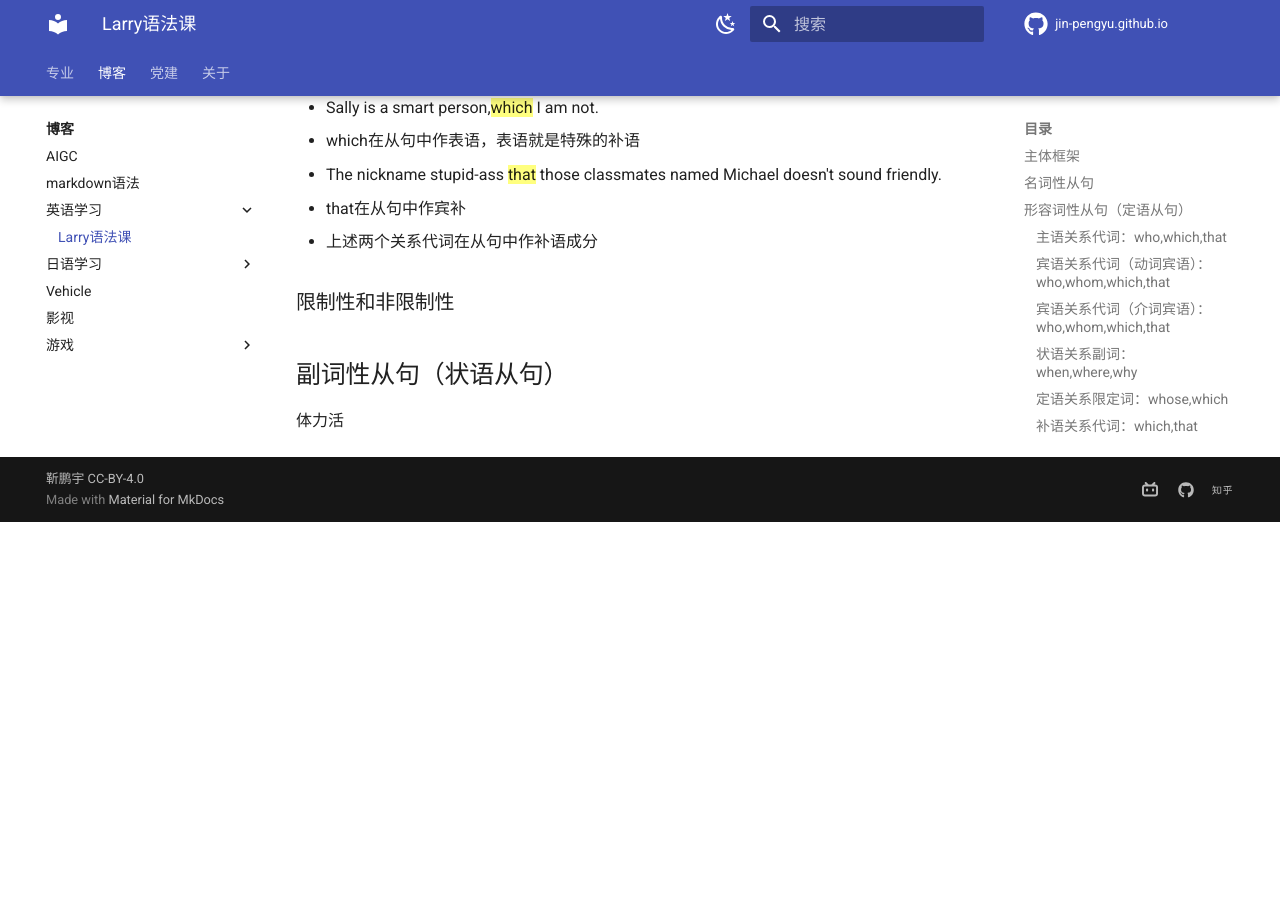
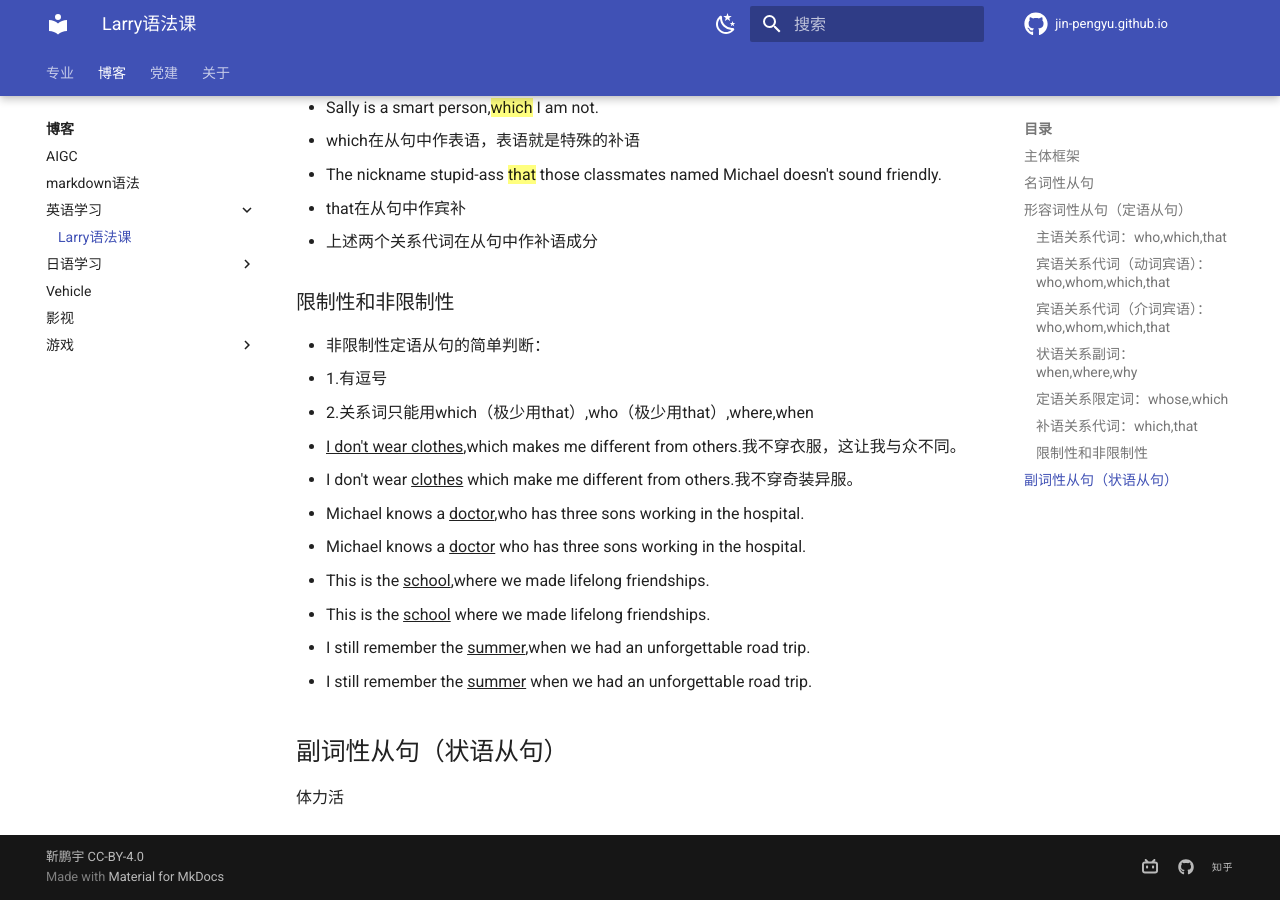
Before and after one commit to Pengyu-Jin/Pengyu-Jin.github.io, an MkDocs documentation site: the page built from docs/blog/EN-learn/Larry.md, in a window 1280 px wide and 900 px high, scrolled down 6603 px. Built offline with MkDocs 1.6.1 and Material for MkDocs 9.7.7, drawn with Linux system fonts in a browser that asks for light colours; before the commit the page ends 7125 px from its top, so only the background shows below that.

Commit message:
style change 221

```diff
--- a/docs/blog/EN-learn/Larry.md
+++ b/docs/blog/EN-learn/Larry.md
@@ -231,5 +231,24 @@
 
 ### 限制性和非限制性
 
+- 非限制性定语从句的简单判断：
+  - 1.有逗号
+  - 2.关系词只能用which（极少用that）,who（极少用that）,where,when
+
+- <u>I don't wear clothes</u>,which makes me different from others.我不穿衣服，这让我与众不同。
+- I don't wear <u>clothes</u> which make me different from others.我不穿奇装异服。
+
+
+- Michael knows a <u>doctor</u>,who has three sons working in the hospital.
+- Michael knows a <u>doctor</u> who has three sons working in the hospital.
+
+- This is the <u>school</u>,where we made lifelong friendships.
+- This is the <u>school</u> where we made lifelong friendships.
+
+- I still remember the <u>summer</u>,when we had an unforgettable road trip.
+- I still remember the <u>summer</u> when we had an unforgettable road trip.
+
+
+
 ## 副词性从句（状语从句）
 体力活
```
